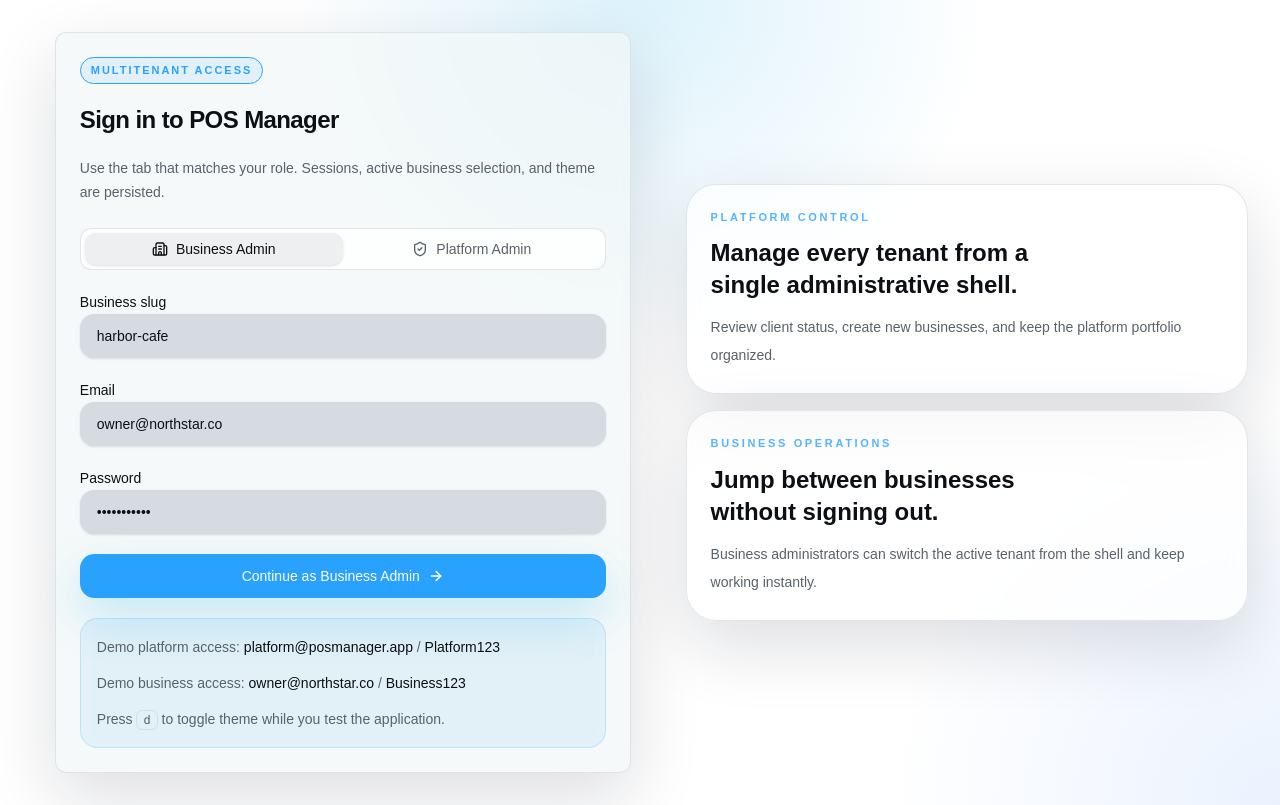
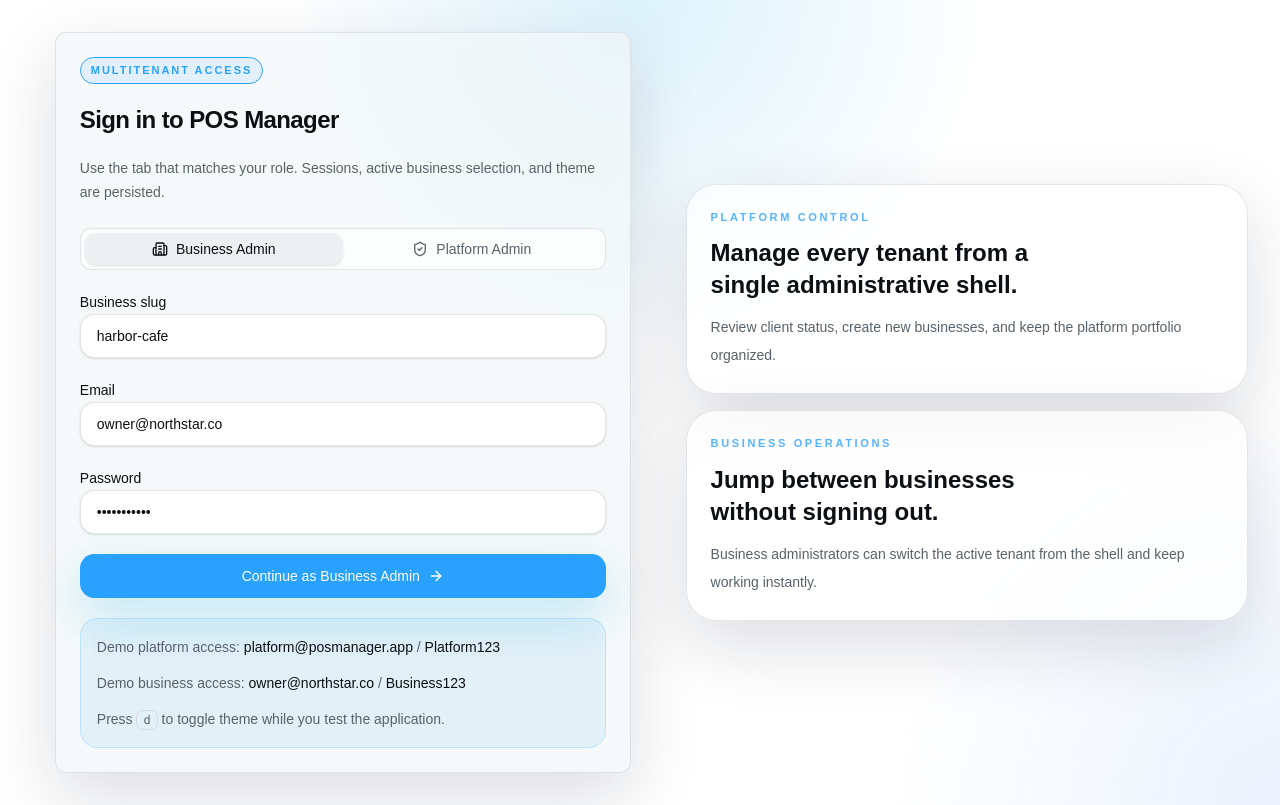
Before and after one commit to EvolvePOS-COLOMBIA/evolvebackoffice-frontend-colombia, a React (Vite) app: page /login in a window 1280 px wide. Built offline with nearby package versions, Linux system fonts and the light colour scheme; no server answers.

Commit message:
style(auth): add theme bg classes to login inputs
apply bg-white and dark:bg-secondary classes to all input fields in the login form for consistent light and dark mode styling

```diff
--- a/src/features/auth/components/login-form.tsx
+++ b/src/features/auth/components/login-form.tsx
@@ -101,7 +101,7 @@ export function LoginForm() {
                         <FormItem>
                           <FormLabel>Business slug</FormLabel>
                           <FormControl>
-                            <Input placeholder="northstar-market" {...field} />
+                            <Input className="bg-white dark:bg-secondary" placeholder="northstar-market" {...field} />
                           </FormControl>
                           <FormMessage />
                         </FormItem>
@@ -115,7 +115,12 @@ export function LoginForm() {
                         <FormItem>
                           <FormLabel>Email</FormLabel>
                           <FormControl>
-                            <Input placeholder="owner@northstar.co" type="email" {...field} />
+                            <Input
+                              className="bg-white dark:bg-secondary"
+                              placeholder="owner@northstar.co"
+                              type="email"
+                              {...field}
+                            />
                           </FormControl>
                           <FormMessage />
                         </FormItem>
@@ -129,7 +134,12 @@ export function LoginForm() {
                         <FormItem>
                           <FormLabel>Password</FormLabel>
                           <FormControl>
-                            <Input type="password" placeholder="Minimum 6 characters" {...field} />
+                            <Input
+                              className="bg-white dark:bg-secondary"
+                              type="password"
+                              placeholder="Minimum 6 characters"
+                              {...field}
+                            />
                           </FormControl>
                           <FormMessage />
                         </FormItem>
@@ -161,7 +171,12 @@ export function LoginForm() {
                         <FormItem>
                           <FormLabel>Email</FormLabel>
                           <FormControl>
-                            <Input placeholder="platform@posmanager.app" type="email" {...field} />
+                            <Input
+                              className="bg-white dark:bg-secondary"
+                              placeholder="platform@posmanager.app"
+                              type="email"
+                              {...field}
+                            />
                           </FormControl>
                           <FormMessage />
                         </FormItem>
@@ -175,7 +190,12 @@ export function LoginForm() {
                         <FormItem>
                           <FormLabel>Password</FormLabel>
                           <FormControl>
-                            <Input type="password" placeholder="Minimum 6 characters" {...field} />
+                            <Input
+                              className="bg-white dark:bg-secondary"
+                              type="password"
+                              placeholder="Minimum 6 characters"
+                              {...field}
+                            />
                           </FormControl>
                           <FormMessage />
                         </FormItem>
```
